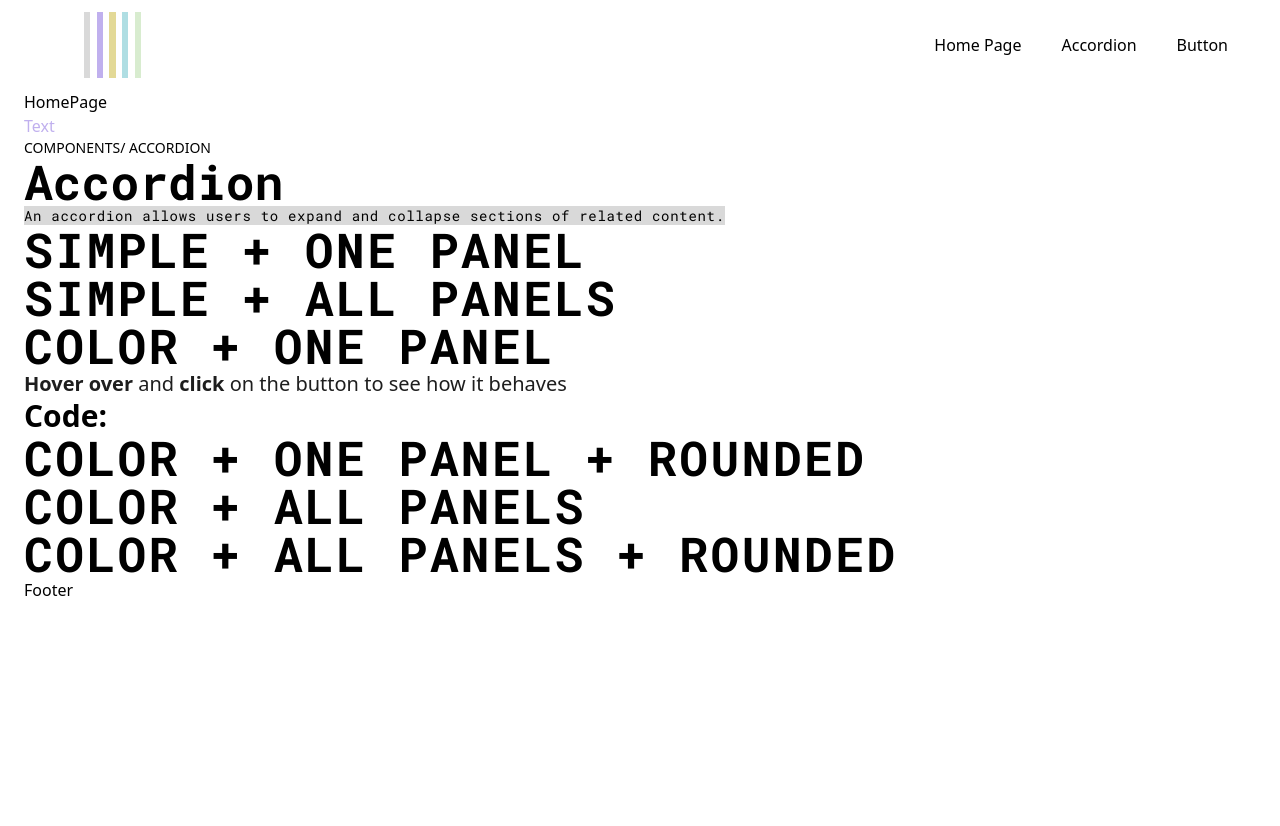
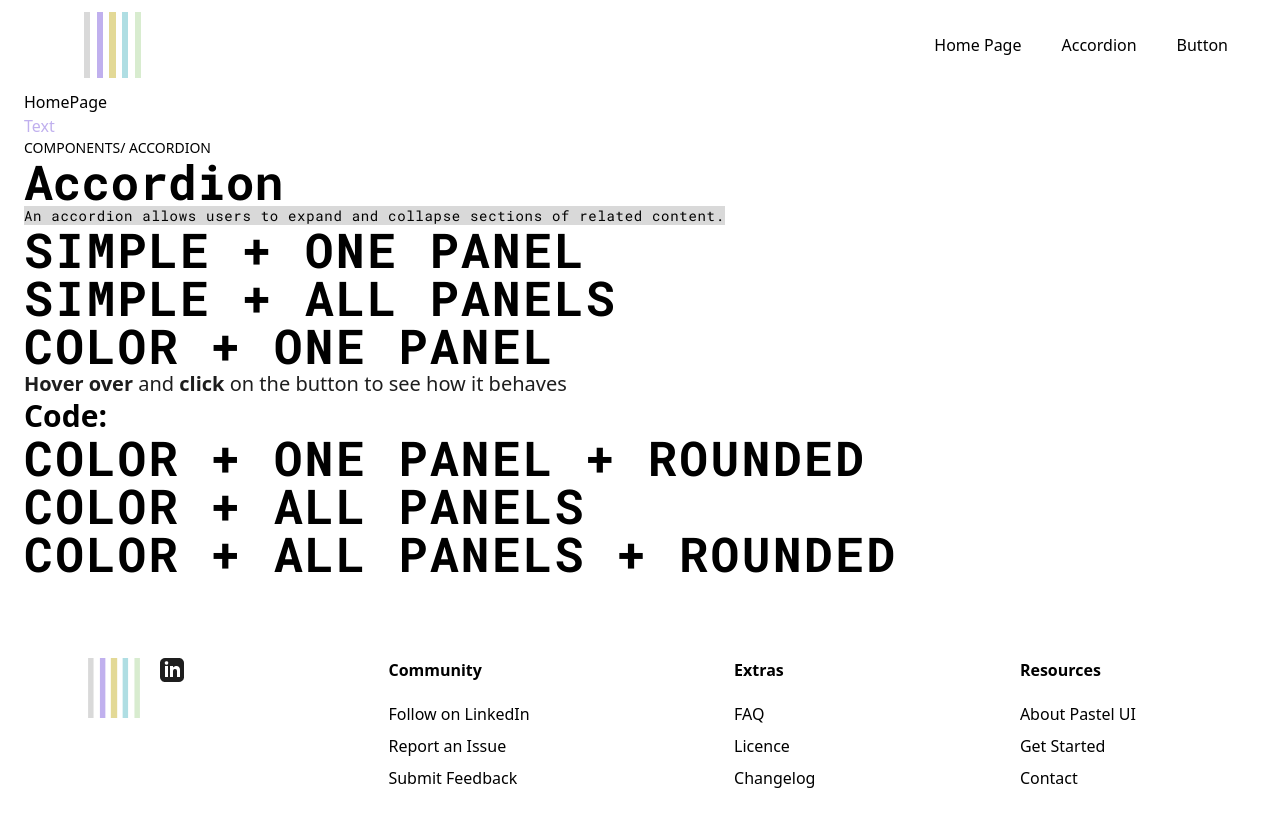
Before and after one commit to nataliakuntic/pastel-ui, a React (Vite) app: page / in a window 1280 px wide. Shown: the top 826 px of the page. Before the commit the page ends 800 px from the top, so only its background shows below. Built offline with nearby package versions, Linux system fonts and the light colour scheme.

Commit message:
FOOTER POPULATED
It contains four columns: first has a logo and
clickable LinkedIcon.

Next three - grouped into FooterColumn components
- have styled text placeholders that
will eventually link to pages that will be
created.

```diff
--- a/src/pastel-ui-website/pages/layout/Footer.tsx
+++ b/src/pastel-ui-website/pages/layout/Footer.tsx
@@ -1,9 +1,46 @@
-function Footer() {
+import linkedin_icon from "../partials/linkedin_icon.png";
+import SmallLogoSVG from "../partials/small_logo.svg?react";
+import FooterColumn from "../partials/FooterColumn";
+
+const Footer: React.FC = () => {
   return (
-    <div>
-      <h1>Footer</h1>
+    <div className="flex flex-row justify-between ml-15 mr-30 my-20">
+      <div className="flex flex-row items-start gap-4">
+        <SmallLogoSVG className="w-15 h-15" />
+        <a
+          href="https://www.linkedin.com/in/nataliagawronskakuntic/"
+          target="_blank"
+          rel="noopener noreferrer"
+        >
+          <img
+            src={linkedin_icon}
+            alt="small linked in icon"
+            className="w-auto h-auto"
+          />
+        </a>
+      </div>
+      <FooterColumn>
+        <p className="font-semibold pb-3">Community</p>
+        <p>Follow on LinkedIn</p>
+        <p>Report an Issue</p>
+        <p>Submit Feedback</p>
+      </FooterColumn>
+
+      <FooterColumn>
+        <p className="font-semibold pb-3">Extras</p>
+        <p>FAQ</p>
+        <p>Licence</p>
+        <p>Changelog</p>
+      </FooterColumn>
+
+      <FooterColumn>
+        <p className="font-semibold pb-3">Resources</p>
+        <p>About Pastel UI</p>
+        <p>Get Started</p>
+        <p>Contact</p>
+      </FooterColumn>
     </div>
   );
-}
+};
 
 export default Footer;
--- /dev/null
+++ b/src/pastel-ui-website/pages/partials/FooterColumn.tsx
@@ -0,0 +1,10 @@
+interface FooterColumnProps extends React.HTMLAttributes<HTMLDivElement> {}
+
+const FooterColumn: React.FC<FooterColumnProps> = ({
+  children,
+  className = "",
+}) => {
+  return <div className={`flex flex-col gap-2 ${className}`}>{children}</div>;
+};
+
+export default FooterColumn;
```
Also changed, not shown: src/pastel-ui-website/pages/partials/linkedin_icon.png (added).
